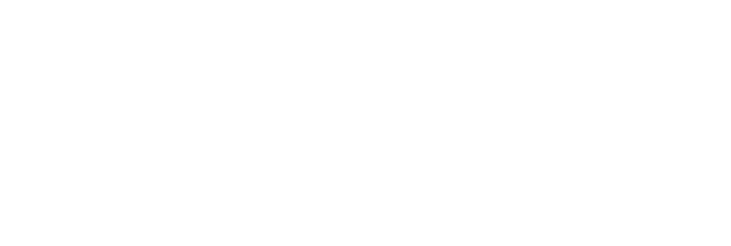
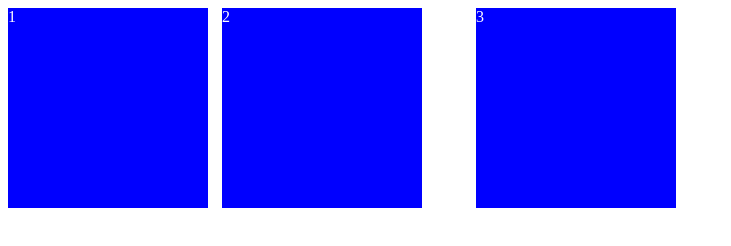
Before and after one commit to ygvbhy/cssMaster, a plain HTML site: page index.html in a window 1280 px wide. Shown: the whole page, without its empty margins (0-731 px from the left). Drawn offline with Linux system fonts and the light colour scheme.

Commit message:
기본적인 세팅

```diff
--- a/index.html
+++ b/index.html
@@ -1,14 +1,15 @@
 <!DOCTYPE html>
-<html lang="en">
+<html lang="en" xmlns="">
 <head>
     <meta charset="UTF-8">
     <meta http-equiv="X-UA-Compatible" content="IE=edge">
     <meta name="viewport" content="width=device-width, initial-scale=1.0">
-    <title>Document</title>
+    <link rel="stylesheet" href="styles.css">
+    <title>(S)CSS Master class</title>
 </head>
 <body>
-    <header>
-        <title>(S)CSS Master class</title>
-    </header>
+    <div class="box">1</div>
+    <div class="box">2</div>
+    <div class="box">3</div>
 </body>
 </html>
--- a/styles.css
+++ b/styles.css
@@ -0,0 +1,16 @@
+.box {
+    background: blue;
+    width: 200px;
+    height: 200px;
+    margin-bottom: 2px;
+    display: inline-block;
+    color: white;
+}
+
+.box:nth-child(2) {
+    margin-left: 10px;
+}
+
+.box:nth-child(3) {
+    margin-left: 50px;
+}
```
